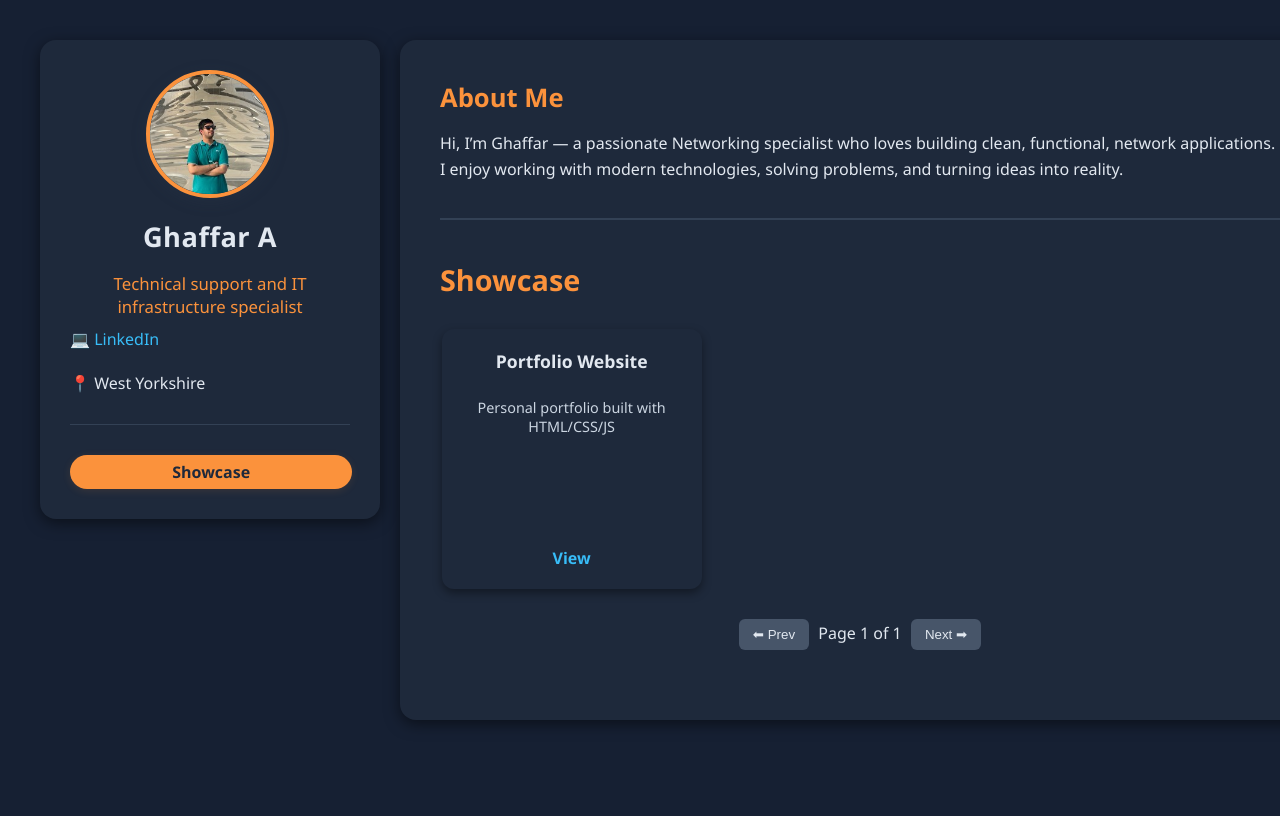
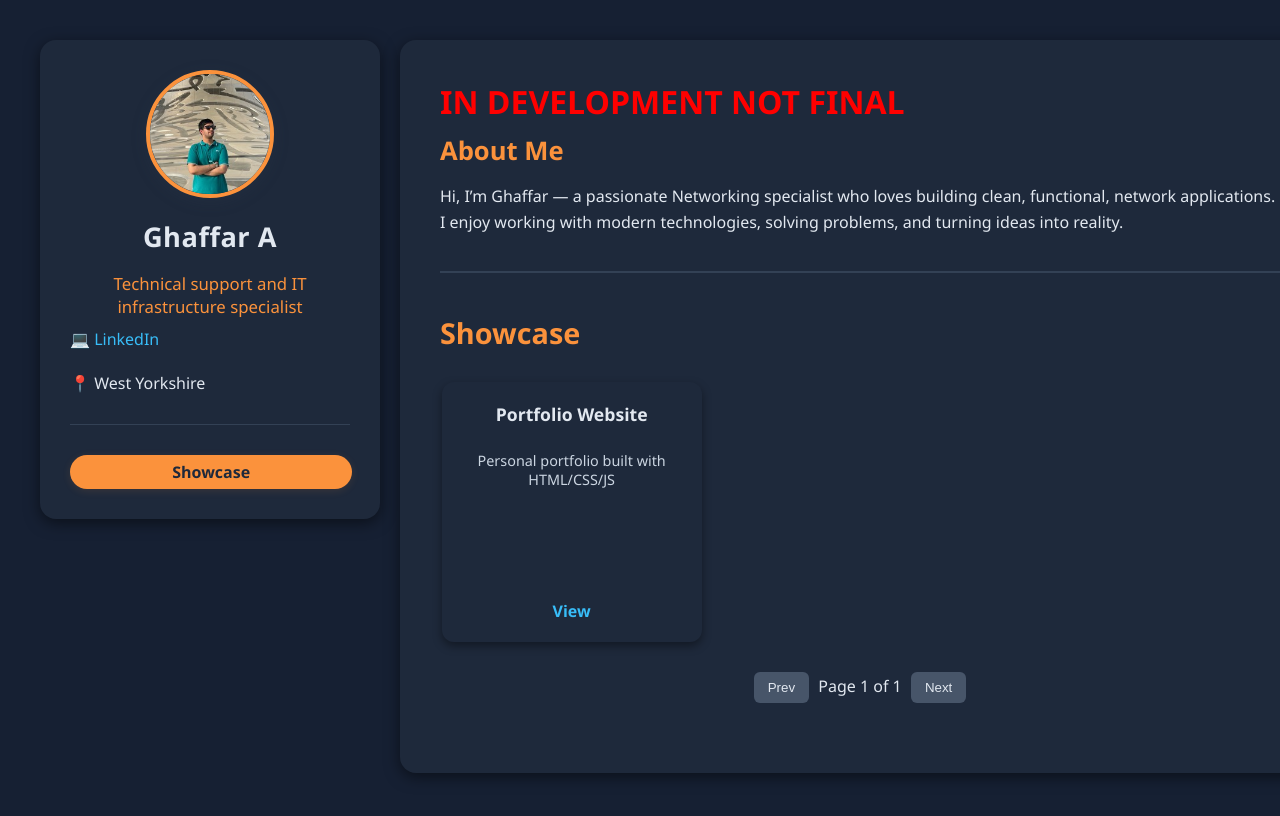
Before and after one commit to GhaffarA123/ghaffara123.github.io, a plain HTML site: page index.html in a window 1280 px wide. Shown: the top 816 px of the page. Drawn offline with Linux system fonts and the light colour scheme.

Commit message:
Add files via upload

```diff
--- a/index.html
+++ b/index.html
@@ -7,6 +7,7 @@
   <link rel="stylesheet" href="style.css">
 </head>
 <body>
+
   <div class="layout">
 
     <!-- Sidebar -->
@@ -14,6 +15,10 @@
 
     <main class="content">
       <div class="showcase-container">
+
+        <!-- Just text warning users that the site is in development -->
+         <H1 style="color:red">IN DEVELOPMENT NOT FINAL</H1>
+
 
         <!-- About Me Section -->
         <section class="about-me">
@@ -36,9 +41,9 @@
 
         <!-- Pagination -->
         <div class="pagination">
-          <button id="prev">⬅ Prev</button>
+          <button id="prev">Prev</button>
           <span id="page-info"></span>
-          <button id="next">Next ➡</button>
+          <button id="next">Next</button>
         </div>
 
       </div>
```
